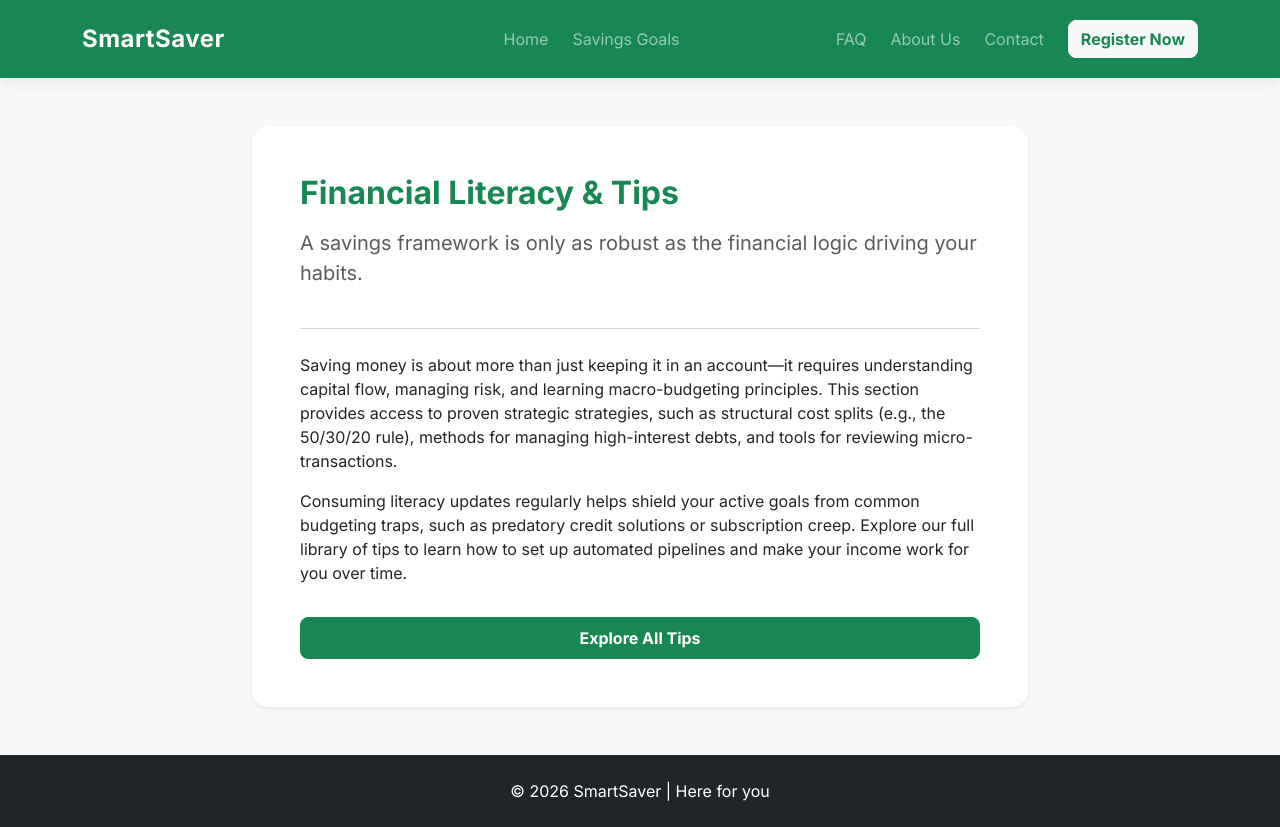
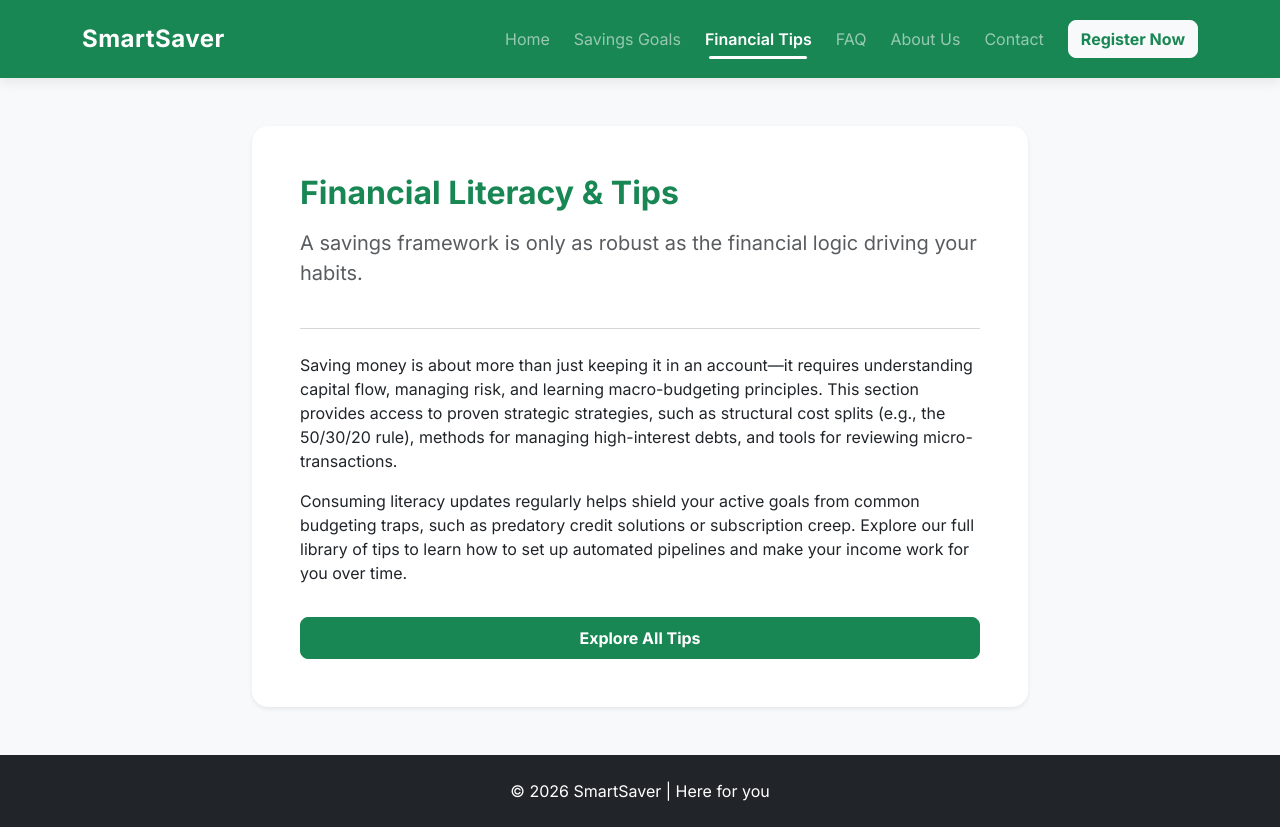
Before and after one commit to 0m4r-diarra/Project-Cat2, a plain HTML site: page financial-tips-info.html in a window 1280 px wide. Drawn offline with nearby package versions, Linux system fonts and the light colour scheme.

Commit message:
Fix navbar: Update Financial Tips link to use

```diff
--- a/financial-tips-info.html
+++ b/financial-tips-info.html
@@ -18,7 +18,7 @@
             <ul class="navbar-nav ms-auto gap-2">
                 <li class="nav-item"><a class="nav-link" href="index.html">Home</a></li>
                 <li class="nav-item"><a class="nav-link" href="goals.html">Savings Goals</a></li>
-                <li class="nav-item"><a class="nav-link text-success fw-bold" href="tips.html">Financial Tips</a></li>
+                <li class="nav-item"><a class="nav-link active" href="tips.html">Financial Tips</a></li>
                 <li class="nav-item"><a class="nav-link" href="faq.html">FAQ</a></li>
                 <li class="nav-item"><a class="nav-link" href="about.html">About Us</a></li>
                 <li class="nav-item"><a class="nav-link" href="contact.html">Contact</a></li>
```
